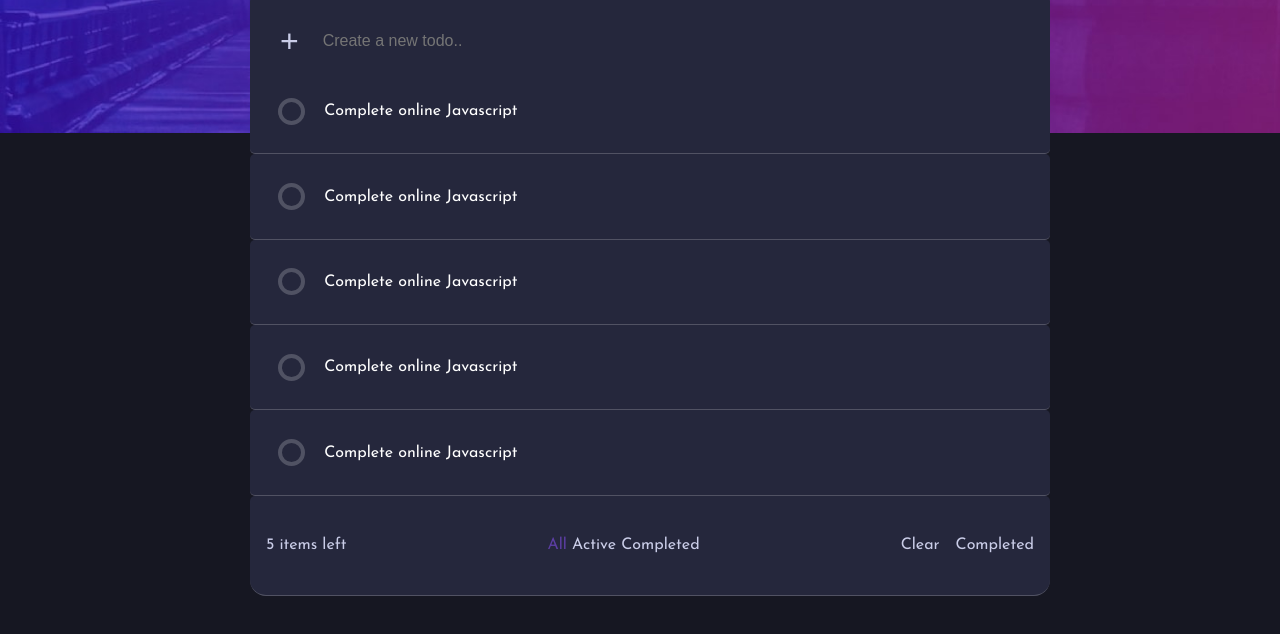
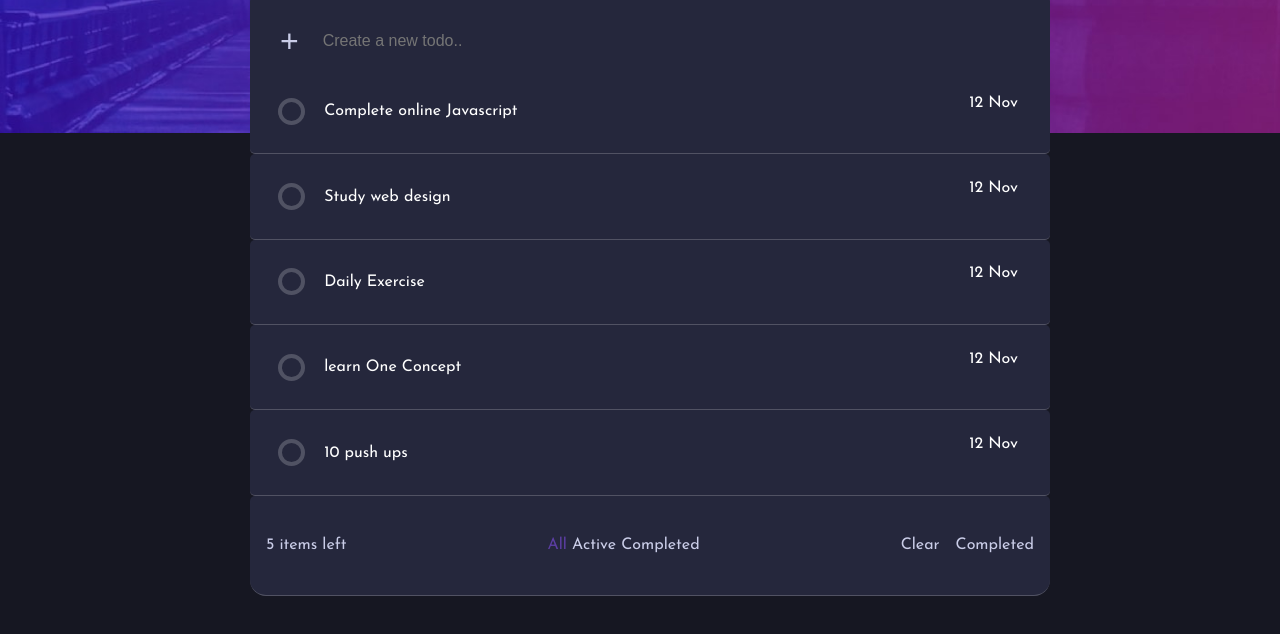
Before and after one commit to amajid09/todo-app, a website built with webpack: page src/index.html in a window 1280 px wide. Shown: the part 140-774 px from the top of the page. Built offline with nearby package versions, Linux system fonts and the light colour scheme.

Commit message:
hardcoded the dates

```diff
--- a/src/index.html
+++ b/src/index.html
@@ -6,9 +6,8 @@
 
   <link rel="icon" type="image/png" sizes="32x32" href="./images/favicon-32x32.png">
 
-  <title>Frontend Mentor | Todo app</title>
+  <title>Todo app</title>
 
-  <!-- Feel free to remove these styles or customise in your own stylesheet 👍 -->
   <link rel="stylesheet" href="style.css">
   <script src="./index.js" defer></script>
 </head>
--- a/src/style.css
+++ b/src/style.css
@@ -119,13 +119,20 @@ input[type='submit']{
     color: white;
 }
 
-.input-wrapper{
+.check-items{
     padding-left: 1.5rem;
     display: flex;
     gap: 1rem;
     align-items: center;
 }
+.input-wrapper{
+    display: flex;
+    justify-content: space-between;
+}
 
+.date{
+    padding-right: 2rem;
+}
 input[type="checkbox"] {
     appearance: none;
     -webkit-appearance: none;
--- a/src/task.js
+++ b/src/task.js
@@ -20,8 +20,15 @@ class Task {
     _addWrapper() {
         this.wrapper.className = 'input-wrapper'
         this.wrapper.classList.add('active');
-        this.wrapper.appendChild(this.input);
-        this.wrapper.appendChild(this.label);
+        const checkItems = document.createElement('div');
+        checkItems.className = 'check-items';
+        checkItems.appendChild(this.input);
+        checkItems.appendChild(this.label);
+        this.wrapper.appendChild(checkItems)
+        const date = document.createElement('div');
+        date.classList = 'date'
+        date.textContent = '12 Nov';
+        this.wrapper.appendChild(date)
         this._addContainer();
     }
 
--- a/src/tasks.js
+++ b/src/tasks.js
@@ -1,8 +1,8 @@
 import { Task } from "./task";
 class Tasks {
     constructor() {
-        this.tasks = [new Task('Complete online Javascript'), new Task('Complete online Javascript'),
-        new Task('Complete online Javascript'), new Task('Complete online Javascript'), new Task('Complete online Javascript')]
+        this.tasks = [new Task('Complete online Javascript'), new Task('Study web design'),
+        new Task('Daily Exercise'), new Task('learn One Concept'), new Task('10 push ups')]
     }
 
     addAllTasks() {
```
Also changed, not shown: dist/index.html, dist/main.js.
